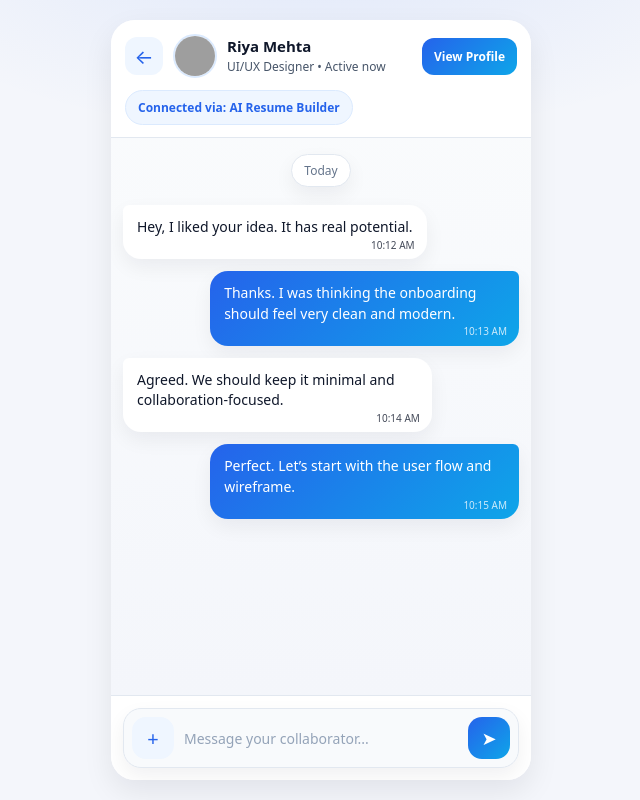
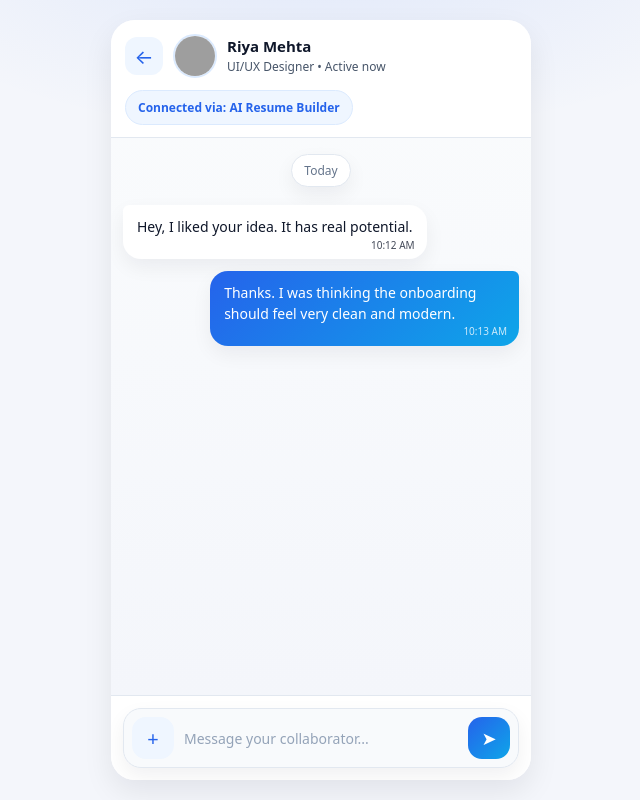
Before and after one commit to kshiprant/Skillfeed, a plain HTML site: page chat.html in a window 1280 px wide. Shown: the whole page, without its empty margins (319-959 px from the left). Drawn offline with Linux system fonts and the light colour scheme; grey boxes are pictures that could not be loaded.

Commit message:
Update chat.html

```diff
--- a/chat.html
+++ b/chat.html
@@ -20,13 +20,9 @@
             <p>UI/UX Designer • Active now</p>
           </div>
         </div>
-
-        <button class="profileBtn">View Profile</button>
       </div>
 
-      <div class="contextTag">
-        Connected via: AI Resume Builder
-      </div>
+      <div class="contextTag">Connected via: AI Resume Builder</div>
     </header>
 
     <main class="chatBody" id="chatBody">
@@ -43,20 +39,6 @@
         <div class="messageBubble">
           Thanks. I was thinking the onboarding should feel very clean and modern.
           <span class="time">10:13 AM</span>
-        </div>
-      </div>
-
-      <div class="messageRow received">
-        <div class="messageBubble">
-          Agreed. We should keep it minimal and collaboration-focused.
-          <span class="time">10:14 AM</span>
-        </div>
-      </div>
-
-      <div class="messageRow sent">
-        <div class="messageBubble">
-          Perfect. Let’s start with the user flow and wireframe.
-          <span class="time">10:15 AM</span>
         </div>
       </div>
     </main>
```
